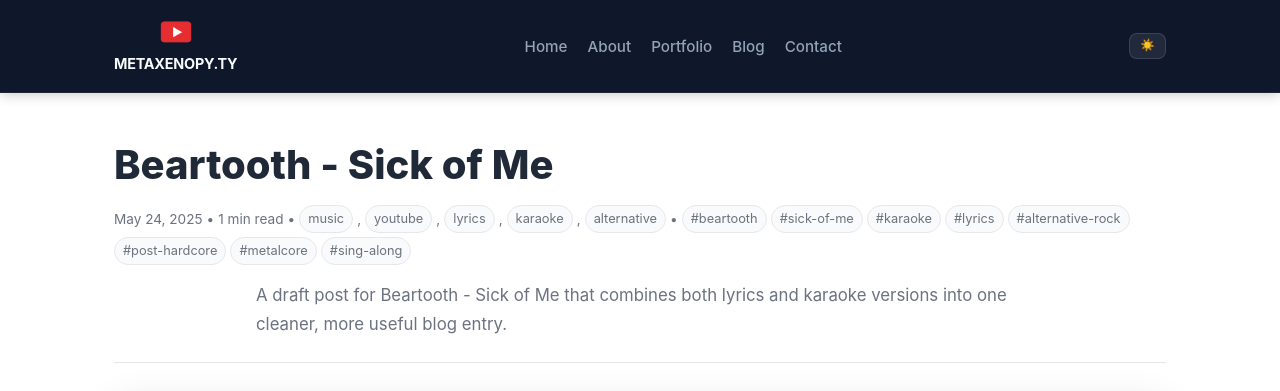
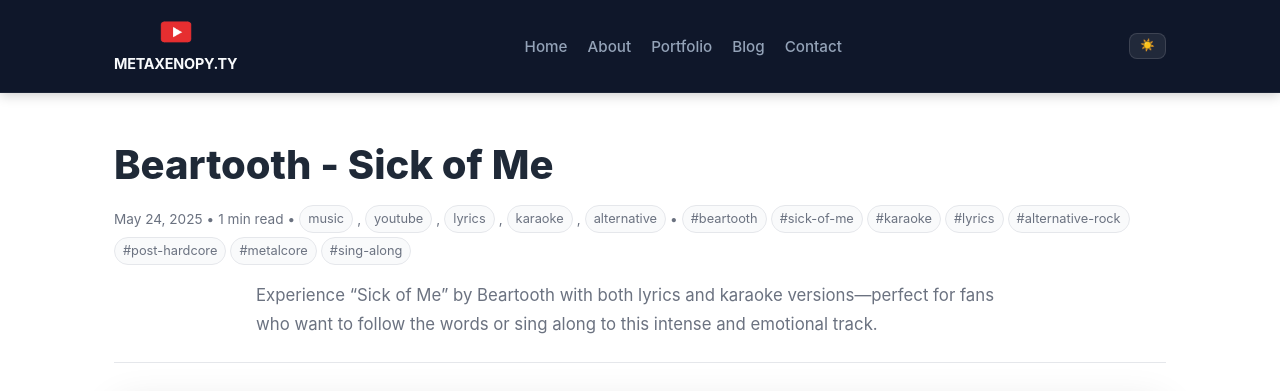
Before and after one commit to darzmackz/darzmackz.github.io, a Jekyll site: the page built from _posts/2025-05-24-beartooth-sick-of-me.md, in a window 1280 px wide and 900 px high, cut to the strip 0-391 px from the top of the window. Built offline with Jekyll 4.4.1, drawn with Linux system fonts in a browser that asks for light colours.

Commit message:
Update: Beartooth - Sick of Me

```diff
--- a/_posts/2025-05-24-beartooth-sick-of-me.md
+++ b/_posts/2025-05-24-beartooth-sick-of-me.md
@@ -5,8 +5,8 @@
 categories: [music, youtube, lyrics, karaoke, alternative]
 tags: [beartooth, sick-of-me, karaoke, lyrics, alternative-rock, post-hardcore, metalcore, sing-along]
 youtube_id: "CF_NKg54DfU"
-description: "A draft post for Beartooth - Sick of Me that combines both lyrics and karaoke versions into one cleaner, more useful blog entry."
-seo_title: "Beartooth - Sick of Me | METAXENOPY.TY| Lyrics & Karaoke (Sing Along Version)"
+description: "Experience “Sick of Me” by Beartooth with both lyrics and karaoke versions—perfect for fans who want to follow the words or sing along to this intense and emotional track."
+seo_title: "Beartooth - Sick of Me | METAXENOPY.TY | Lyrics & Karaoke (Sing Along Version)"
 status: "published"
 published: true
 ---
```
